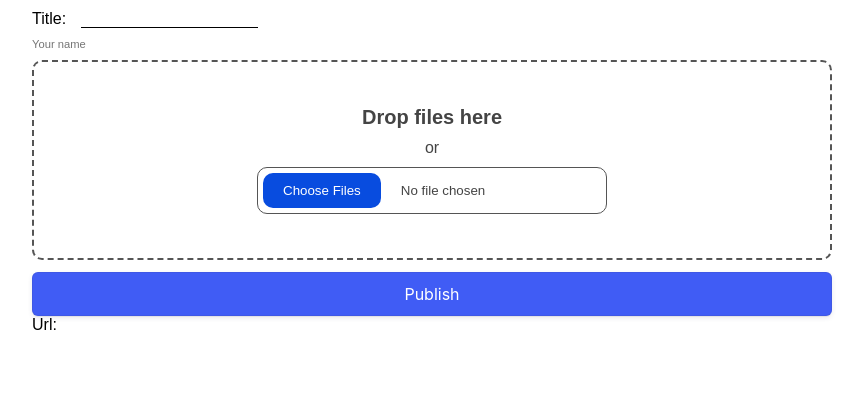
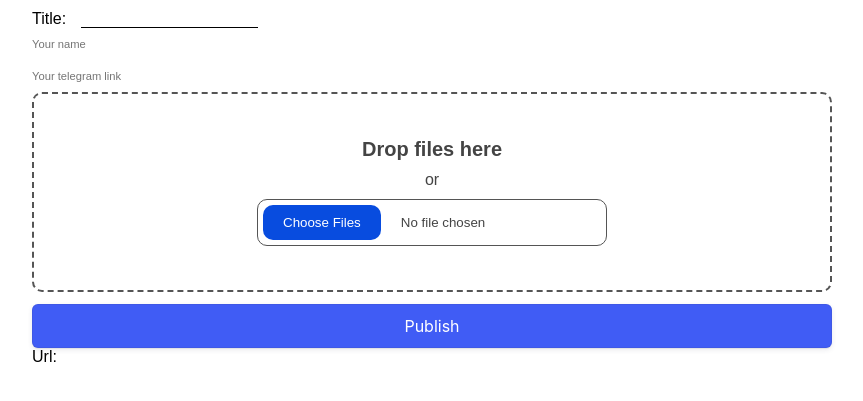
Before and after one commit to xudoyberdi0410/telegraphWebClient, a Flask app: page / in a window 1280 px wide. Shown: the top 401 px of the page, without its empty margins (208-1071 px from the left). Run offline with Flask 3, Linux system fonts and the light colour scheme; parts of the project's set-up code (start-up, migrations or seed data) failed here and were passed over.

Commit message:
add telegram url

```diff
--- a/main.py
+++ b/main.py
@@ -8,7 +8,7 @@ def home():
     url = ''
     if request.method == 'POST':
         files = request.files.getlist('files')
-        url = upload.main(images=files, title=request.form['title'], name=request.form['name'])
+        url = upload.main(images=files, title=request.form['title'], name=request.form['name'], author_url=request.form['telegram_url'])
     return render_template('index.html', url=url)
 
 
--- a/static/style.css
+++ b/static/style.css
@@ -23,12 +23,10 @@
 #title:focus{
     outline: none;
 }
-#yourName{
+#yourName, #telegramUrl{
     border: none;
     margin-bottom: 10px;
     font-size: 0.7rem;
-}
-#yourName{
     outline: none;
 }
 
--- a/templates/index.html
+++ b/templates/index.html
@@ -18,6 +18,7 @@
 					<input type="text" name="title" id="title" required>
 				</div>
 				<input type="text" id="yourName" name="name" placeholder="Your name" required>
+				<input type="text" id="telegramUrl" name="telegram_url" placeholder="Your telegram link" required>
 			</div>
 			<label for="images" class="drop-container" id="dropcontainer">
 				<span class="drop-title">Drop files here</span>
--- a/upload.py
+++ b/upload.py
@@ -38,10 +38,10 @@ def telegraph_file_upload(images: list[FileStorage]):
 
     return urls
 
-def main(images: list[FileStorage], title: str, name: str):
+def main(images: list[FileStorage], title: str, name: str, author_url: str):
     image_urls = telegraph_file_upload(images)
     content = ''.join([f'<img src="{url}">' for url in image_urls])
-    return createPage(acess_token=access_token, title=title, author_name=name, author_url='https://t.me/khudoberdi0410', content=content)
+    return createPage(acess_token=access_token, title=title, author_name=name, author_url=author_url, content=content)
 
 if __name__ == "__main__":
     main()
```
